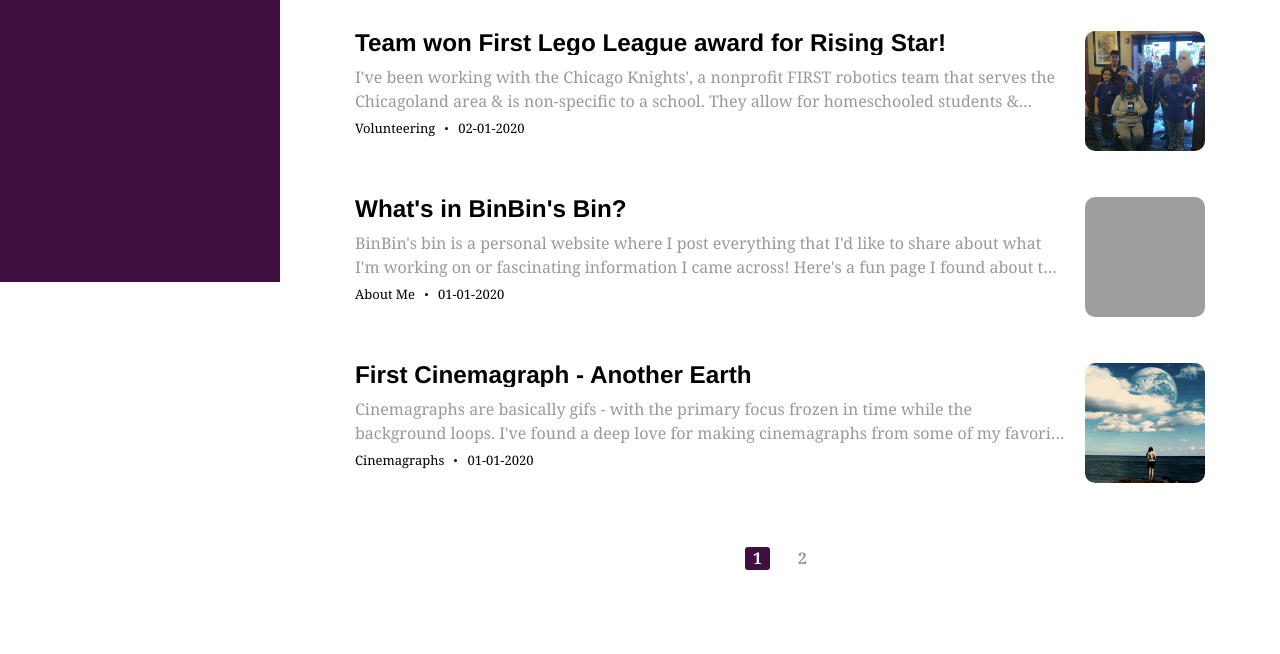
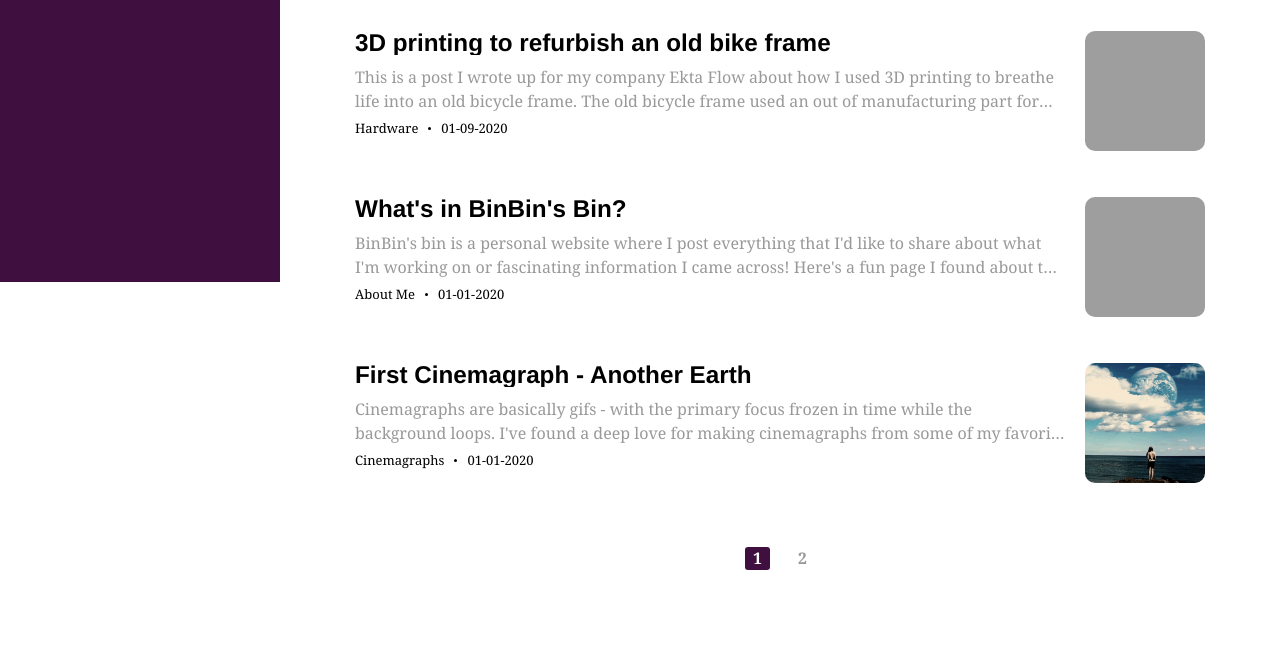
Before and after one commit to BinSquare/BinSquare.github.io, a Gatsby site: page / in a window 1280 px wide. Shown: the part 518-1172 px from the top of the page. Built offline with nearby package versions, Linux system fonts and the light colour scheme; Gatsby itself is replaced by a stand-in of ours; some packages are replaced by stand-ins of ours; grey boxes are pictures that could not be loaded.

Commit message:
Feature Update: Modified date to follow descending order YYYY-MM-DD

```diff
--- a/content/blog/Hardware/index.md
+++ b/content/blog/Hardware/index.md
@@ -1,6 +1,6 @@
 ---
 title: 3D printing to refurbish an old bike frame
-date: "2020-09-01"
+date: "2020-01-09"
 category: "Hardware"
 tags:
     - About
--- a/content/blog/InterviewSethCarpenter/index.md
+++ b/content/blog/InterviewSethCarpenter/index.md
@@ -1,6 +1,6 @@
 ---
 title: Interview with Cloud Engineer |Part 1 - Seth Carpenter
-date: "2020-11-01"
+date: "2020-01-11"
 category: "Interviews"
 tags:
     - interviews
--- a/content/blog/InterviewSethCarpenterPartTwo/index.md
+++ b/content/blog/InterviewSethCarpenterPartTwo/index.md
@@ -1,6 +1,6 @@
 ---
 title: Interview with Cloud Engineer |Part 2 - Seth Carpenter
-date: "2020-12-01"
+date: "2020-01-12"
 category: "Interviews"
 tags:
     - interviews
```
